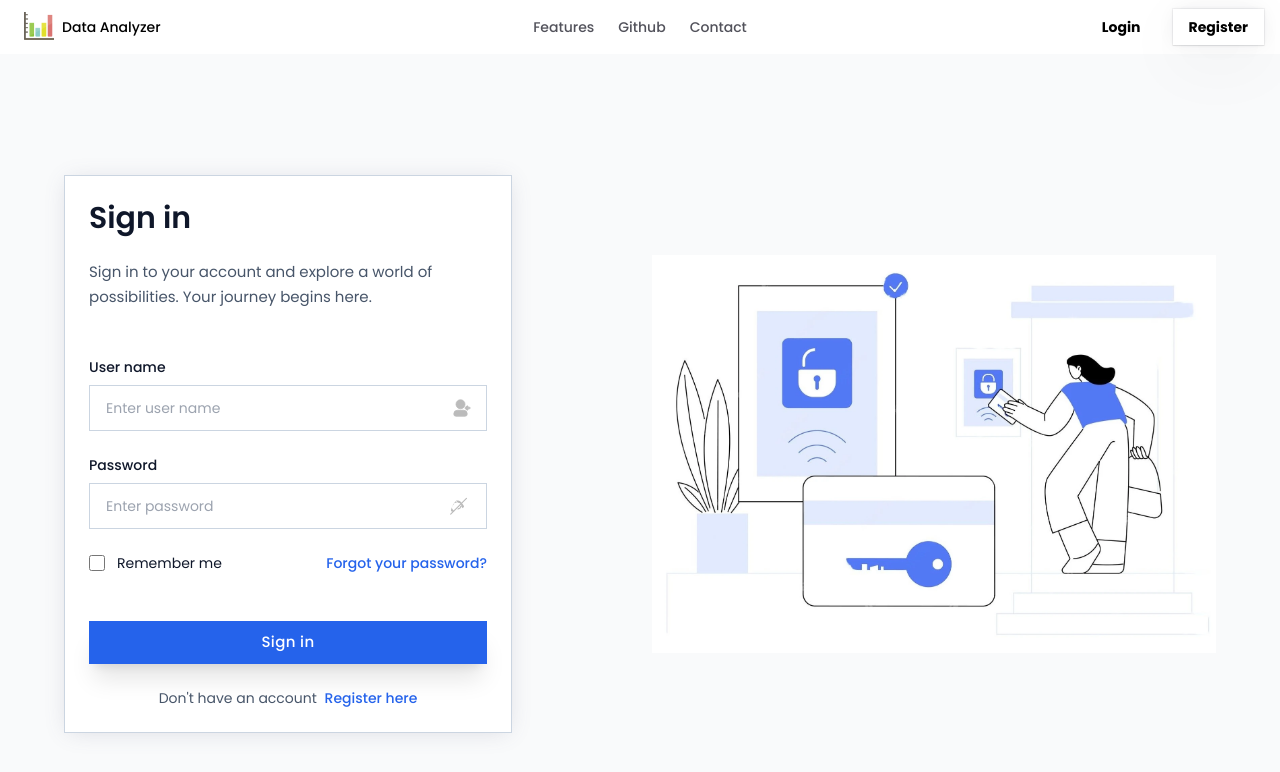
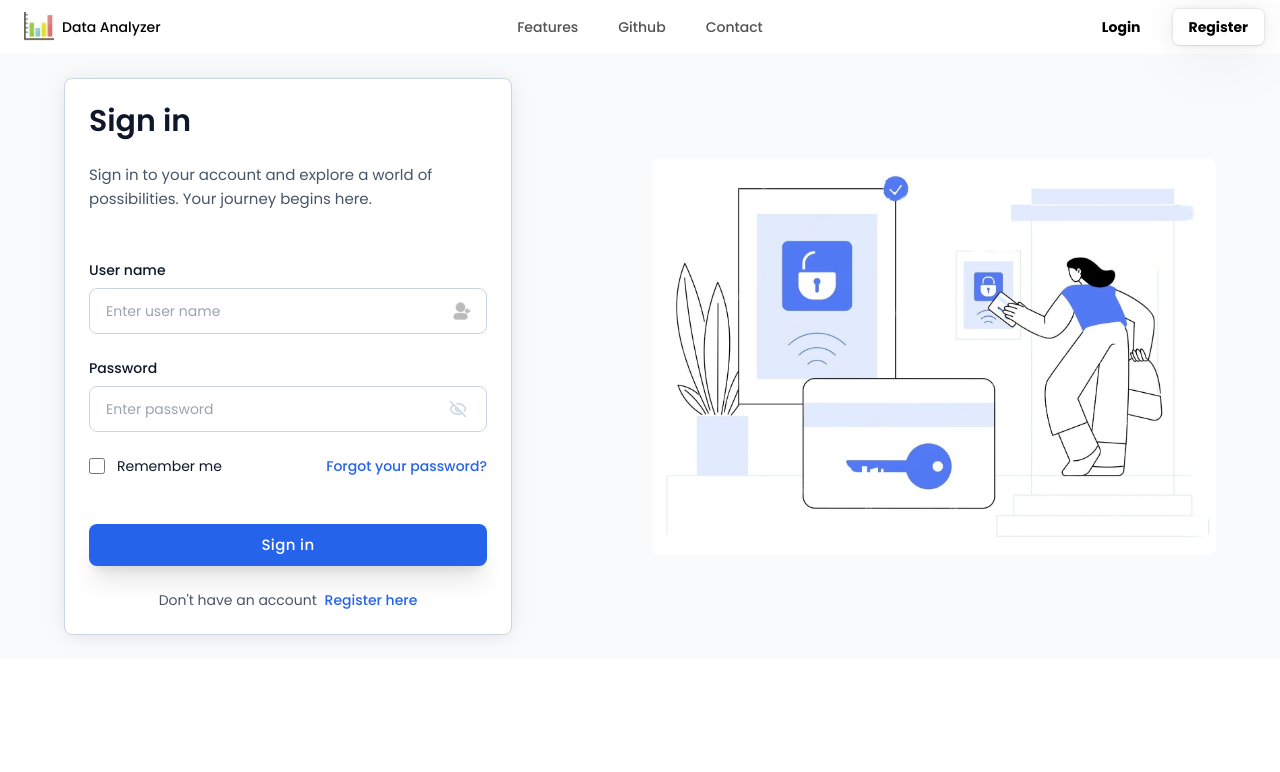
Before and after one commit to adinathyadav2002/data-visualization-project, a React (Vite) app: page /login in a window 1280 px wide. Shown: the top 772 px of the page. Built offline with nearby package versions, Linux system fonts and the light colour scheme.

Commit message:
added improved navbar

```diff
--- a/src/App.tsx
+++ b/src/App.tsx
@@ -7,7 +7,7 @@ import Index from "./pages/Index";
 import DataAnalysis from "./pages/DataAnalysis";
 import NotFound from "./pages/NotFound";
 import { Dashboard } from "./pages/Dashboard";
-import { NavbarMain } from "./components/layout/Navbar";
+import { NavbarMain } from "./components/layout/NavbarMain";
 import { SignupForm } from "./pages/SignupForm";
 import SigninForm from "./pages/SignInForm";
 
--- a/src/components/layout/Navbar.tsx
+++ b/src/components/layout/NavbarMain.tsx
@@ -21,7 +21,7 @@ export function NavbarMain({ children }: { children: React.ReactNode }) {
     },
     {
       name: "Github",
-      href: "/github",
+      href: "https://github.com",
     },
     {
       name: "Contact",
@@ -39,10 +39,10 @@ export function NavbarMain({ children }: { children: React.ReactNode }) {
           <NavbarLogo />
           <NavItems items={navItems} />
           <div className="flex items-center gap-4">
-            <NavbarButton variant="secondary" href="/login">
+            <NavbarButton variant="secondary" to="/login">
               Login
             </NavbarButton>
-            <NavbarButton variant="primary" href="/register">
+            <NavbarButton variant="primary" to="/register">
               Register
             </NavbarButton>
           </div>
--- a/src/components/ui/resizable-navbar.tsx
+++ b/src/components/ui/resizable-navbar.tsx
@@ -26,7 +26,7 @@ interface NavItemsProps {
   items: {
     name: string;
     to?: string;
-    href?: string;
+    href?: string; // Use `href` for external links
   }[];
   className?: string;
   onItemClick?: () => void;
@@ -104,7 +104,7 @@ export const NavBody = ({ children, className, visible }: NavBodyProps) => {
         minWidth: "800px",
       }}
       className={cn(
-        "relative z-[60] mx-auto hidden w-full  flex-row items-center justify-between self-start rounded-full bg-transparent px-4 py-2 lg:flex dark:bg-transparent",
+        "relative z-[60] mx-auto hidden w-full max-w-7xl flex-row items-center justify-between self-start rounded-full bg-transparent px-4 py-2 lg:flex dark:bg-transparent",
         visible && "bg-white/80 dark:bg-neutral-950/80",
         className
       )}
@@ -129,31 +129,38 @@ export const NavItems = ({ items, className, onItemClick }: NavItemsProps) => {
         if (item.to) {
           return (
             <Link
-              key={`nav-item-${idx}`}
-              to={item.to}
-              className={cn(
-                "relative px-2 py-1 transition duration-200",
-                hovered === idx ? "text-zinc-800" : "text-zinc-600"
-              )}
               onMouseEnter={() => setHovered(idx)}
               onClick={onItemClick}
+              className="cursor-pointer relative px-4 py-2 text-neutral-600 dark:text-neutral-300"
+              key={`link-${idx}`}
+              to={item.to}
             >
-              {item.name}
+              {hovered === idx && (
+                <motion.div
+                  layoutId="hovered"
+                  className="absolute inset-0 h-full w-full rounded-full bg-gray-100 dark:bg-neutral-800"
+                />
+              )}
+              <span className="relative z-20">{item.name}</span>
             </Link>
           );
         }
+
         return (
           <a
-            key={`nav-item-${idx}`}
-            href={item.href}
-            className={cn(
-              "relative px-2 py-1 transition duration-200",
-              hovered === idx ? "text-zinc-800" : "text-zinc-600"
-            )}
             onMouseEnter={() => setHovered(idx)}
             onClick={onItemClick}
+            className="cursor-pointer relative px-4 py-2 text-neutral-600 dark:text-neutral-300"
+            key={`link-${idx}`}
+            href={item.href}
           >
-            {item.name}
+            {hovered === idx && (
+              <motion.div
+                layoutId="hovered"
+                className="absolute inset-0 h-full w-full rounded-full bg-gray-100 dark:bg-neutral-800"
+              />
+            )}
+            <span className="relative z-20">{item.name}</span>
           </a>
         );
       })}
@@ -253,7 +260,7 @@ export const NavbarLogo = () => {
       className="relative z-20 mr-4 flex items-center space-x-2 px-2 py-1 text-sm font-normal text-black"
     >
       <img
-        src="./android-chrome-192x192.png"
+        src="./android-chrome-512x512.png"
         alt="logo"
         width={30}
         height={30}
@@ -266,12 +273,12 @@ export const NavbarLogo = () => {
 };
 
 export const NavbarButton = ({
-  href,
+  to,
   children,
   className,
   variant = "primary",
 }: {
-  href?: string;
+  to?: string;
   children: React.ReactNode;
   className?: string;
   variant?: "primary" | "secondary" | "dark" | "gradient";
@@ -293,7 +300,7 @@ export const NavbarButton = ({
 
   return (
     <Link
-      to={href || undefined}
+      to={to || undefined}
       className={cn(baseStyles, variantStyles[variant], className)}
     >
       {children}
--- a/src/index.css
+++ b/src/index.css
@@ -2,6 +2,104 @@
 @tailwind components;
 @tailwind utilities;
 
+@layer base {
+  :root {
+    --background: 0 0% 100%;
+    --foreground: 222.2 84% 4.9%;
+
+    --card: 0 0% 100%;
+    --card-foreground: 222.2 84% 4.9%;
+
+    --popover: 0 0% 100%;
+    --popover-foreground: 222.2 84% 4.9%;
+
+    --primary: 222.2 47.4% 11.2%;
+    --primary-foreground: 210 40% 98%;
+
+    --secondary: 210 40% 96.1%;
+    --secondary-foreground: 222.2 47.4% 11.2%;
+
+    --muted: 210 40% 96.1%;
+    --muted-foreground: 215.4 16.3% 46.9%;
+
+    --accent: 210 40% 96.1%;
+    --accent-foreground: 222.2 47.4% 11.2%;
+
+    --destructive: 0 84.2% 60.2%;
+    --destructive-foreground: 210 40% 98%;
+
+    --border: 214.3 31.8% 91.4%;
+    --input: 214.3 31.8% 91.4%;
+    --ring: 222.2 84% 4.9%;
+
+    --radius: 0.5rem;
+
+    --sidebar-background: 0 0% 98%;
+
+    --sidebar-foreground: 240 5.3% 26.1%;
+
+    --sidebar-primary: 240 5.9% 10%;
+
+    --sidebar-primary-foreground: 0 0% 98%;
+
+    --sidebar-accent: 240 4.8% 95.9%;
+
+    --sidebar-accent-foreground: 240 5.9% 10%;
+
+    --sidebar-border: 220 13% 91%;
+
+    --sidebar-ring: 217.2 91.2% 59.8%;
+  }
+
+  .dark {
+    --background: 222.2 84% 4.9%;
+    --foreground: 210 40% 98%;
+
+    --card: 222.2 84% 4.9%;
+    --card-foreground: 210 40% 98%;
+
+    --popover: 222.2 84% 4.9%;
+    --popover-foreground: 210 40% 98%;
+
+    --primary: 210 40% 98%;
+    --primary-foreground: 222.2 47.4% 11.2%;
+
+    --secondary: 217.2 32.6% 17.5%;
+    --secondary-foreground: 210 40% 98%;
+
+    --muted: 217.2 32.6% 17.5%;
+    --muted-foreground: 215 20.2% 65.1%;
+
+    --accent: 217.2 32.6% 17.5%;
+    --accent-foreground: 210 40% 98%;
+
+    --destructive: 0 62.8% 30.6%;
+    --destructive-foreground: 210 40% 98%;
+
+    --border: 217.2 32.6% 17.5%;
+    --input: 217.2 32.6% 17.5%;
+    --ring: 212.7 26.8% 83.9%;
+    --sidebar-background: 240 5.9% 10%;
+    --sidebar-foreground: 240 4.8% 95.9%;
+    --sidebar-primary: 224.3 76.3% 48%;
+    --sidebar-primary-foreground: 0 0% 100%;
+    --sidebar-accent: 240 3.7% 15.9%;
+    --sidebar-accent-foreground: 240 4.8% 95.9%;
+    --sidebar-border: 240 3.7% 15.9%;
+    --sidebar-ring: 217.2 91.2% 59.8%;
+  }
+}
+
+@layer base {
+  * {
+    @apply border-border;
+  }
+
+  body {
+    @apply bg-background text-foreground;
+  }
+}
+
 body {
-  font-family: "Poppins", sans-serif;
+  font-family: "poppins", sans-serif;
 }
--- a/src/pages/SignInForm.tsx
+++ b/src/pages/SignInForm.tsx
@@ -1,4 +1,6 @@
+import { EyeOff } from "lucide-react";
 import { useState } from "react";
+import { Link } from "react-router-dom";
 
 export default function SigninForm() {
   const [formData, setFormData] = useState({
@@ -27,7 +29,7 @@ export default function SigninForm() {
   };
 
   return (
-    <div className="min-h-screen flex flex-col items-center justify-center bg-gray-50">
+    <div className="h-full flex flex-col items-center justify-center bg-gray-50">
       <div className="py-6 px-4 w-full">
         <div className="grid lg:grid-cols-2 items-center gap-6 max-w-6xl w-full mx-auto">
           <div className="border border-slate-300 rounded-lg p-6 max-w-md shadow-[0_2px_22px_-4px_rgba(93,96,127,0.2)] max-lg:mx-auto bg-white">
@@ -102,15 +104,7 @@ export default function SigninForm() {
                           <path d="M64 104C22.127 104 1.367 67.496.504 65.943a4 4 0 0 1 0-3.887C1.367 60.504 22.127 24 64 24s62.633 36.504 63.496 38.057a4 4 0 0 1 0 3.887C126.633 67.496 105.873 104 64 104zM8.707 63.994C13.465 71.205 32.146 96 64 96c31.955 0 50.553-24.775 55.293-31.994C114.535 56.795 95.854 32 64 32 32.045 32 13.447 56.775 8.707 63.994zM64 88c-13.234 0-24-10.766-24-24s10.766-24 24-24 24 10.766 24 24-10.766 24-24 24zm0-40c-8.822 0-16 7.178-16 16s7.178 16 16 16 16-7.178 16-16-7.178-16-16-16z"></path>
                         </svg>
                       ) : (
-                        <svg
-                          xmlns="http://www.w3.org/2000/svg"
-                          fill="#bbb"
-                          className="w-[18px] h-[18px] cursor-pointer hover:fill-slate-600 transition-colors"
-                          viewBox="0 0 128 128"
-                        >
-                          <path d="m79.891 65.078 7.27-7.27C87.69 59.787 88 61.856 88 64c0 13.234-10.766 24-24 24-2.144 0-4.213-.31-6.192-.839l7.27-7.27a15.929 15.929 0 0 0 14.813-14.813zm-14.891-25.078c13.231 0 24 10.766 24 24 0 2.144-.31 4.213-.839 6.192l9.657 9.657c3.355-3.208 6.193-7.015 8.318-11.123a4 4 0 0 0 0-3.887C105.633 60.504 84.873 24 64 24c-5.271 0-10.362.834-14.982 2.339l12.26 12.26A23.756 23.756 0 0 1 65 40zm-40.891 25.078C26.09 68.213 26.4 66.144 26.4 64c0-13.234 10.766-24 24-24 2.144 0 4.213.31 6.192.839L46.935 30.182c-3.355 3.208-6.193 7.015-8.318 11.123a4 4 0 0 0 0 3.887C22.367 67.496 1.607 104 23.479 104c5.271 0 10.362-.834 14.982-2.339L26.201 89.401A23.756 23.756 0 0 1 24.109 65.078z"></path>
-                          <path d="m121.334 6.668-112 112a4 4 0 1 0 5.657 5.657l112-112a4 4 0 0 0-5.657-5.657z"></path>
-                        </svg>
+                        <EyeOff className="text-slate-300 w-[18px] h-[18px]" />
                       )}
                     </button>
                   </div>
@@ -152,12 +146,12 @@ export default function SigninForm() {
                   </button>
                   <p className="text-sm !mt-6 text-center text-slate-600">
                     Don't have an account{" "}
-                    <button
-                      type="button"
+                    <Link
+                      to="/register"
                       className="text-blue-600 font-medium hover:underline ml-1 whitespace-nowrap focus:outline-none focus:underline"
                     >
                       Register here
-                    </button>
+                    </Link>
                   </p>
                 </div>
               </form>
```
